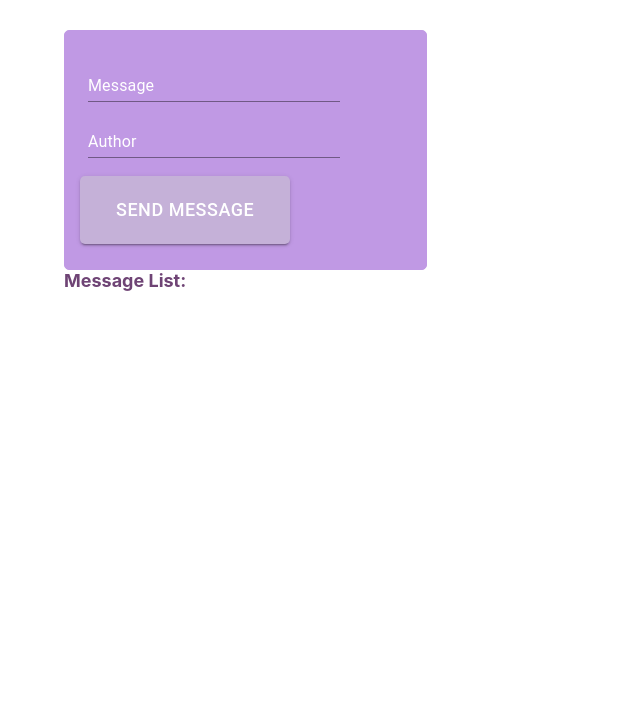
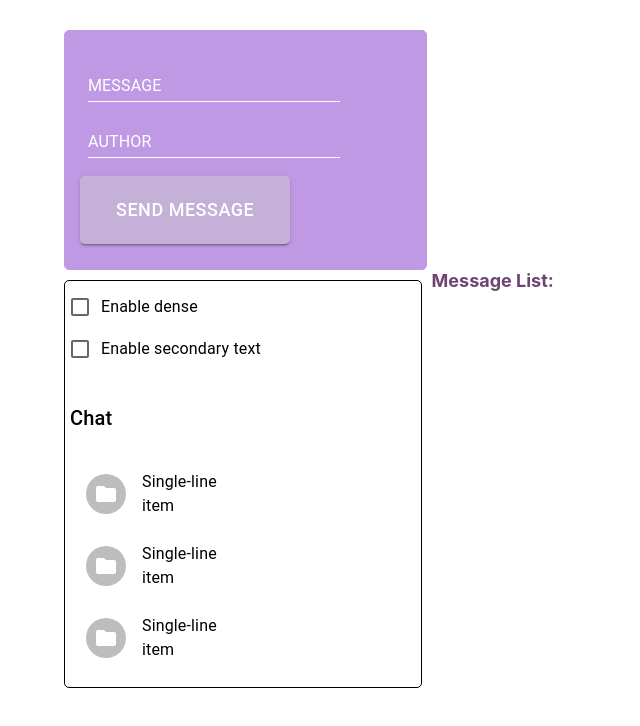
Before and after one commit to Sharymka/React_lessons, a React (Create React App) app in the folder my-app/: page / in a window 1280 px wide. Shown: the top 726 px of the page, without its empty margins (0-640 px from the left). Built offline with nearby package versions, Linux system fonts and the light colour scheme.

Commit message:
03 | feat: add chat

```diff
--- a/my-app/package.json
+++ b/my-app/package.json
@@ -5,6 +5,7 @@
   "dependencies": {
     "@emotion/react": "^11.10.0",
     "@emotion/styled": "^11.10.0",
+    "@mui/icons-material": "^5.8.4",
     "@mui/material": "^5.10.0",
     "@testing-library/jest-dom": "^5.16.5",
     "@testing-library/react": "^13.3.0",
--- a/my-app/src/App.js
+++ b/my-app/src/App.js
@@ -2,107 +2,10 @@
 import React from "react";
 // import { useEffect, useState } from "react";
 import "./App.css";
-import FormPropsTextFields from "./components/mui-form";
-// import Clock from "./components/Clock";
-// import FuncClock from "./components/FuncClock";
-// import MessageComponent from "./components/message-component";
-// import { useEffect } from "react";
-
-// const sentMessage = "Your message has just been sent";
+import FormPropsTextFields from "./components/Mui-form";
 
 function App() {
-  // const [messageList, setMessageList] = useState([]);
-  // const [message, setMessage] = useState("");
-  // const [author, setAuthor] = useState("");
-  // const [robotMessage, setRobotMessage] = useState("");
-
-  // useEffect(() => {
-  //   const showMessageTimeout = setTimeout(() => {
-  //     setRobotMessage(messageList.length ? sentMessage : "");
-
-  //     clearRobotMessage(3000);
-  //   }, 1500);
-
-  //   return () => {
-  //     clearTimeout(showMessageTimeout);
-  //     setRobotMessage("");
-  //   };
-  // }, [messageList]);
-
-  // const clearRobotMessage = (timeout) => {
-  //   setTimeout(() => {
-  //     setRobotMessage("");
-  //   }, timeout);
-  // };
-
-  // const handleSubmit = (e) => {
-  //   e.preventDefault();
-  //   console.log(messageList);
-  //   setMessageList(messageList.concat({ message: message, author: author }));
-  //   console.log(messageList);
-  // };
-
-  // const handleChangeM = (e) => {
-  //   setMessage(e.target.value);
-  // };
-
-  // const handleChangeA = (e) => {
-  //   setAuthor(e.target.value);
-  // };
-
-  return (
-    <FormPropsTextFields />
-    // <>
-    //   <form className="form" onSubmit={handleSubmit}>
-    //     <label className="label">
-    //       message:
-    //       <br />
-    //       <input
-    //         className="input"
-    //         type="text"
-    //         onChange={handleChangeM}
-    //         value={message}
-    //       />
-    //     </label>
-    //     <br />
-    //     <label className="label">
-    //       author:
-    //       <br />
-    //       <input
-    //         className="input name"
-    //         type="text"
-    //         onChange={handleChangeA}
-    //         value={author}
-    //       />
-    //     </label>
-    //     <br />
-    //     <label>
-    //       <button className="button" type="submit">
-    //         Send message
-    //       </button>
-    //     </label>
-    //     <div>{robotMessage}</div>
-    //   </form>
-    //   <div className="list">
-    //     Message List:
-    //     {messageList.map(
-    //       (message, index) => (
-    //         console.log(message),
-    //         (
-    //           <div key={"message" + index} className="list-item">
-    //             <div className="text">
-    //               <span className="author">
-    //                 {index + 1}. {message.author}: &nbsp;
-    //               </span>
-    //               "{message.message}"
-    //             </div>
-    //           </div>
-    //         )
-    //       )
-    //     )}
-    //   </div>
-    // </>
-  );
+  return <FormPropsTextFields />;
 }
 
 export default App;
--- /dev/null
+++ b/my-app/src/components/Mui-chat.jsx
@@ -0,0 +1,92 @@
+// import * as React from "react";
+import React from "react";
+import { styled } from "@mui/material/styles";
+import Box from "@mui/material/Box";
+import List from "@mui/material/List";
+import ListItem from "@mui/material/ListItem";
+import ListItemAvatar from "@mui/material/ListItemAvatar";
+// import ListItemIcon from "@mui/material/ListItemIcon";
+import ListItemText from "@mui/material/ListItemText";
+import Avatar from "@mui/material/Avatar";
+// import IconButton from "@mui/material/IconButton";
+import FormGroup from "@mui/material/FormGroup";
+import FormControlLabel from "@mui/material/FormControlLabel";
+import Checkbox from "@mui/material/Checkbox";
+import Grid from "@mui/material/Grid";
+import Typography from "@mui/material/Typography";
+import FolderIcon from "@mui/icons-material/Folder";
+// import DeleteIcon from "@mui/icons-material/Delete";
+
+function generate(element) {
+  return [0, 1, 2].map((value) =>
+    React.cloneElement(element, {
+      key: value,
+    })
+  );
+}
+
+const Demo = styled("div")(({ theme }) => ({
+  backgroundColor: theme.palette.background.paper,
+}));
+
+export default function InteractiveList() {
+  const [dense, setDense] = React.useState(false);
+  const [secondary, setSecondary] = React.useState(false);
+
+  return (
+    <Box
+      sx={{
+        width: "30%",
+        border: "1px solid black",
+        borderRadius: "5px",
+        marginTop: "10px",
+        padding: "5px",
+      }}
+    >
+      <FormGroup row>
+        <FormControlLabel
+          control={
+            <Checkbox
+              checked={dense}
+              onChange={(event) => setDense(event.target.checked)}
+            />
+          }
+          label="Enable dense"
+        />
+        <FormControlLabel
+          control={
+            <Checkbox
+              checked={secondary}
+              onChange={(event) => setSecondary(event.target.checked)}
+            />
+          }
+          label="Enable secondary text"
+        />
+      </FormGroup>
+      <Grid container spacing={2}>
+        <Grid item xs={12} md={6}>
+          <Typography sx={{ mt: 4, mb: 2 }} variant="h6" component="div">
+            Chat
+          </Typography>
+          <Demo>
+            <List dense={dense}>
+              {generate(
+                <ListItem>
+                  <ListItemAvatar>
+                    <Avatar>
+                      <FolderIcon />
+                    </Avatar>
+                  </ListItemAvatar>
+                  <ListItemText
+                    primary="Single-line item"
+                    secondary={secondary ? "Secondary text" : null}
+                  />
+                </ListItem>
+              )}
+            </List>
+          </Demo>
+        </Grid>
+      </Grid>
+    </Box>
+  );
+}
--- a/my-app/src/components/mui-form.jsx
+++ b/my-app/src/components/mui-form.jsx
@@ -5,6 +5,7 @@ import Box from "@mui/material/Box";
 import TextField from "@mui/material/TextField";
 import Button from "@mui/material/Button";
 import "./style.css";
+import InteractiveList from "./Mui-chat";
 
 const sentMessage = "Your message has just been sent";
 
@@ -55,6 +56,9 @@ export default function FormPropsTextFields() {
         onSubmit={handleSubmit}
         component="form"
         sx={{
+          "&:hover fieldset": {
+            borderColor: "grey",
+          },
           "& .MuiTextField-root": {
             m: 1,
             width: "25ch",
@@ -62,17 +66,22 @@ export default function FormPropsTextFields() {
           },
           "& label.Mui-focused": {
             color: "white",
+            borderColor: "transparent",
           },
           "& label": {
             color: "white",
+          },
+
+          "& .MuiInput-underline:before": {
+            borderBottomColor: "white",
           },
 
           "& .MuiInput-underline:after": {
             borderBottomColor: "white",
           },
 
-          "&:hover fieldset": {
-            borderColor: "white",
+          "& .MuiInput-root:hover": {
+            borderBottomColor: "white",
           },
         }}
         noValidate
@@ -99,7 +108,6 @@ export default function FormPropsTextFields() {
             variant="standard"
             placeholder="Your name must be here"
           />
-          <div>{robotMessage}</div>
           <Button
             style={{
               borderRadius: 5,
@@ -113,8 +121,11 @@ export default function FormPropsTextFields() {
           >
             Send message
           </Button>
+          <div className="robotM">{robotMessage}</div>
         </div>
       </Box>
+      <div className="chat-list">
+        <InteractiveList />
         <div className="list">
           Message List:
           {messageList.map((message, index) => (
@@ -129,5 +140,6 @@ export default function FormPropsTextFields() {
           ))}
         </div>
       </div>
+    </div>
   );
 }
--- a/my-app/src/components/style.css
+++ b/my-app/src/components/style.css
@@ -69,11 +69,18 @@
     /* background-color: rgb(214, 197, 230); */
 }
 
+.mui-input {
+   text-transform: uppercase;
 
-.input {
-   text-transform: uppercase;
 }
-
 .input::placeholder {
     color: white;
  }
+ .robotM {
+    color: white;
+ }
+
+ .chat-list {
+    display: flex;
+    gap: 10px;
+ }
```
Also changed, not shown: my-app/src/components/mui-form-styles.jsx (deleted, +0 -34 lines), 1 other file (tests, documents, lock files or other folders). Lines whose indentation alone changed are shown as unchanged.
